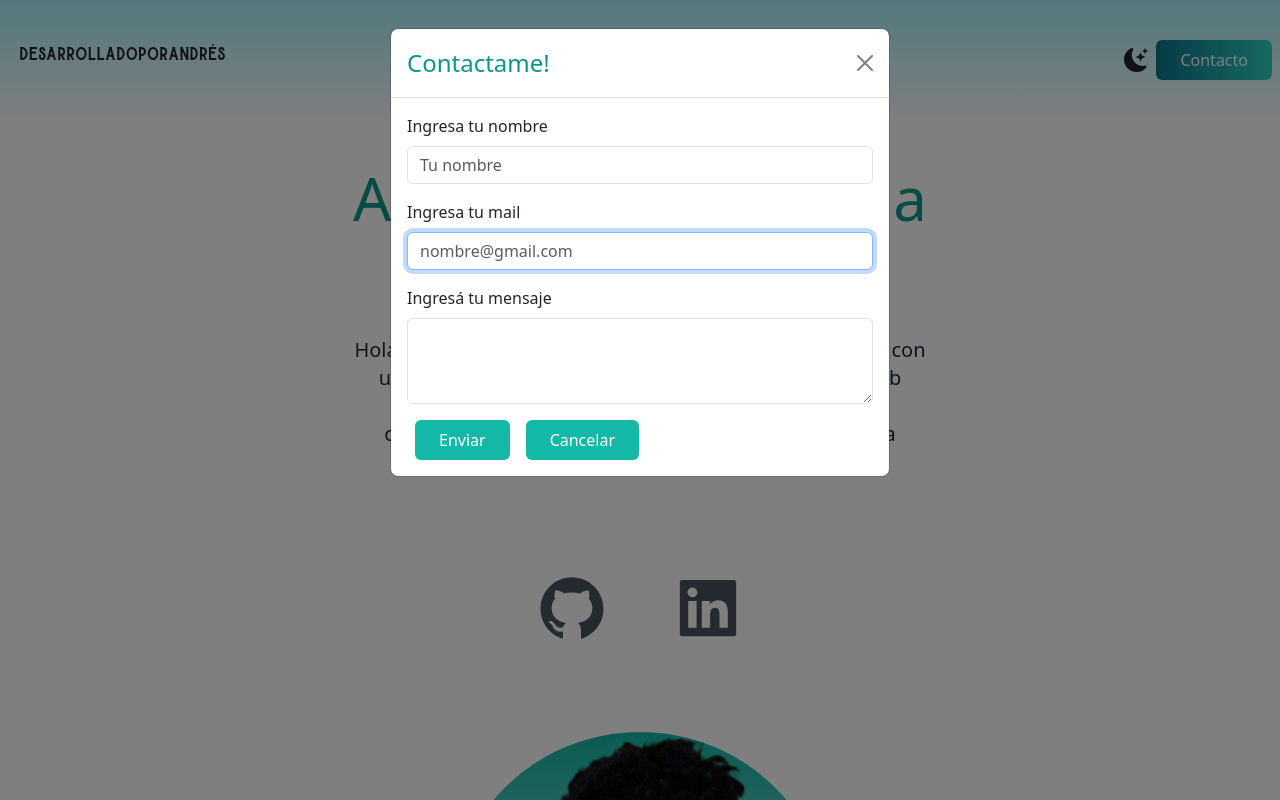
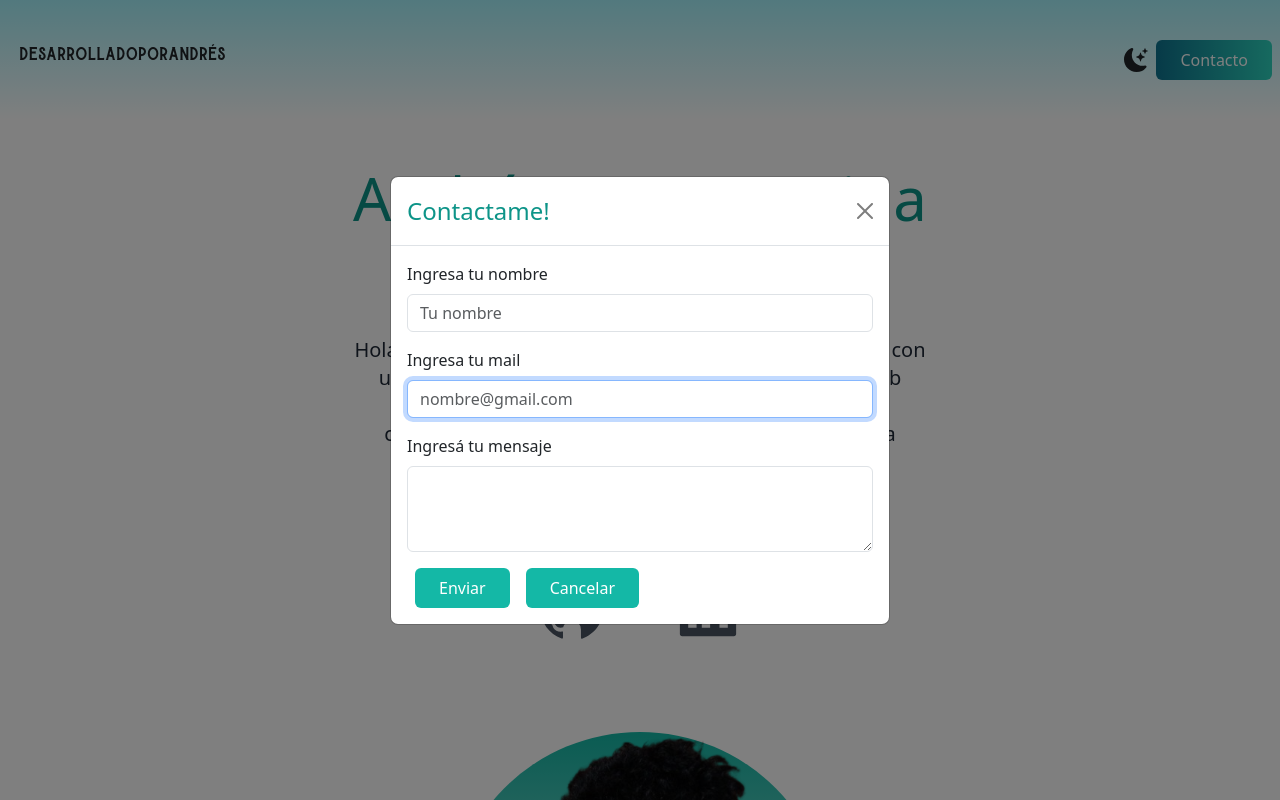
Before and after one commit to AndresSantamarina/portfolio, a React (Vite) app: page / in a window 1280 px wide. Both pictures are taken after a click on the button "Contacto". Shown: the top 800 px of the page. Built offline with nearby package versions, Linux system fonts and the light colour scheme.

Commit message:
centre el modal

```diff
--- a/src/components/ModalContacto.jsx
+++ b/src/components/ModalContacto.jsx
@@ -62,7 +62,7 @@ function ModalContacto() {
         Contacto
       </button>
 
-      <Modal show={show} onHide={handleClose}>
+      <Modal show={show} onHide={handleClose} centered>
         <Modal.Header closeButton>
           <Modal.Title className="text-teal-600">Contactame!</Modal.Title>
         </Modal.Header>
```
